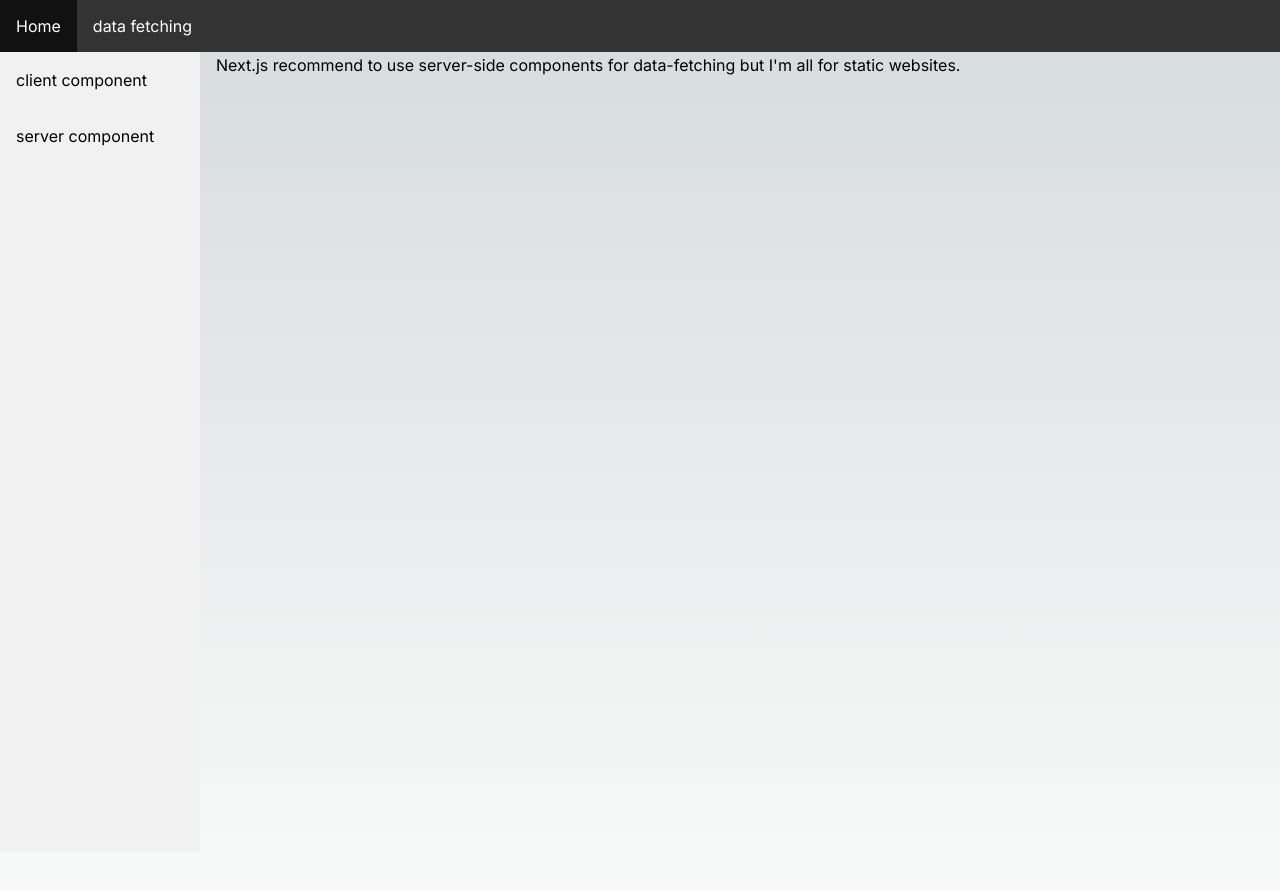
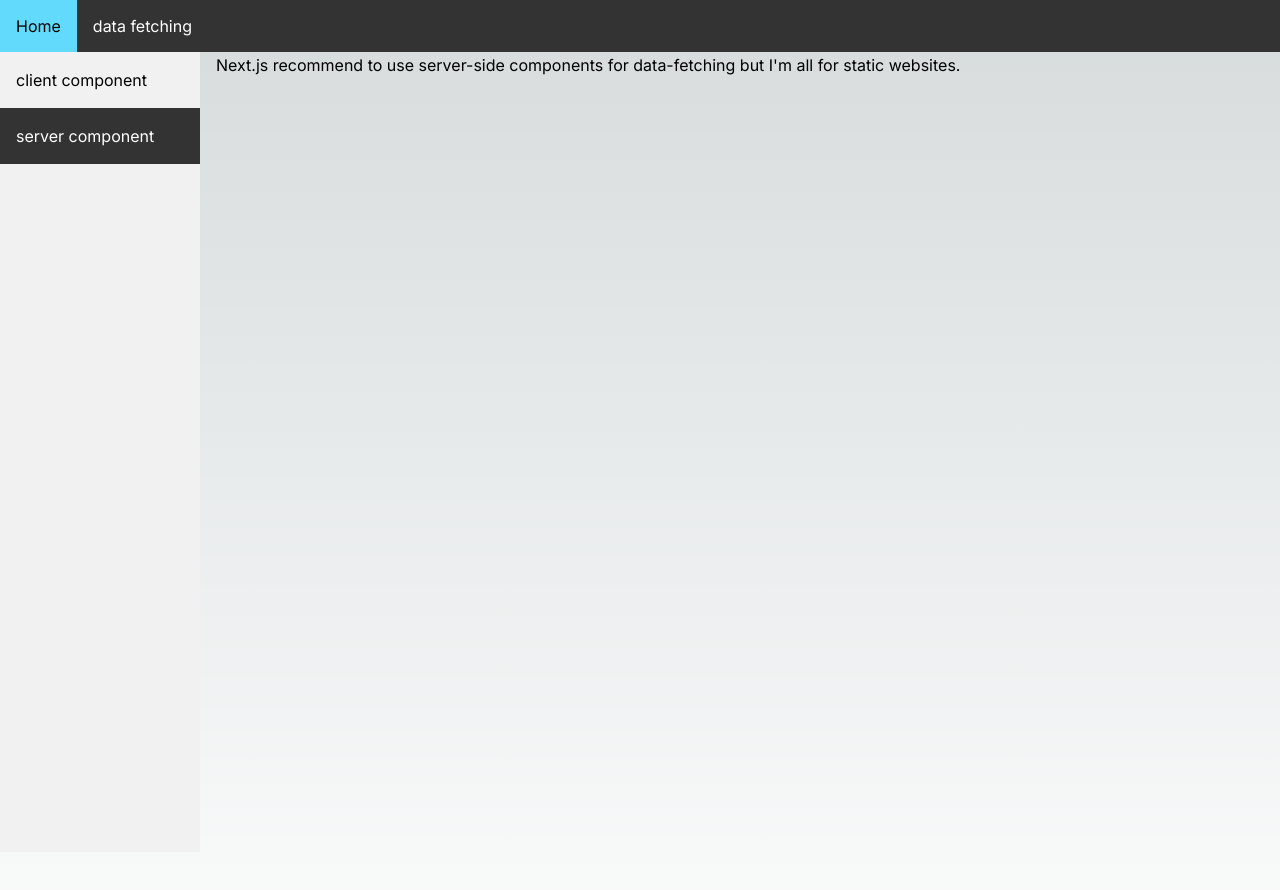
Before and after one commit to julien-sarik/nextjs-demo, a Next.js app: page /data-fetching/server-side in a window 1280 px wide. Shown: the top 890 px of the page. Built offline with nearby package versions, Linux system fonts and the light colour scheme.

Commit message:
use CSS modules

```diff
--- a/src/app/(client-components)/activableLink.tsx
+++ b/src/app/(client-components)/activableLink.tsx
@@ -2,8 +2,9 @@
 
 import Link from "next/link"
 import { usePathname } from "next/navigation"
+import styles from './styles.module.css'
 
 export default function ActivableLink({href, content}: { href: string, content: string}) {
     const pathname = usePathname()
-    return <Link className={`${pathname === '/' ? 'active' : ''}`} href={href}>{content}</Link>
+    return <Link className={`${pathname === href ? styles.active : ''}`} href={href}>{content}</Link>
 }
--- a/src/app/(client-components)/quote.tsx
+++ b/src/app/(client-components)/quote.tsx
@@ -1,10 +1,11 @@
 'use client'
 
 import useSWR from 'swr'
+import styles from './styles.module.css'
 
 const fetcher = (args: string) => fetch(args).then(res => res.json())
 
 export default function Quote() {
     const { data, error, isLoading } = useSWR('https://ron-swanson-quotes.herokuapp.com/v2/quotes', fetcher)
-    return <div className='quote'>{data}</div>
+    return <div className={styles.quote}>{data}</div>
 }
--- /dev/null
+++ b/src/app/(client-components)/styles.module.css
@@ -0,0 +1,8 @@
+.quote {
+  font-style: italic;
+}
+
+.active {
+  background-color: #333;
+  color: white !important;
+}
--- a/src/app/data-fetching/client-side/page.tsx
+++ b/src/app/data-fetching/client-side/page.tsx
@@ -2,8 +2,8 @@ import Quote from "../../(client-components)/quote";
 
 // `app/data-fetching/client-side/page.tsx` is the UI for the `/data-fetching/client-side` URL
 export default function Page() {
-    return <div className="content">
+    return <>
       <h1>Below is a client component that fetches data from https://ron-swanson-quotes.herokuapp.com/v2/quotes</h1>
       <Quote/>
-    </div>
+    </>
 }
--- a/src/app/data-fetching/layout.tsx
+++ b/src/app/data-fetching/layout.tsx
@@ -1,4 +1,5 @@
 import ActivableLink from "../(client-components)/activableLink"
+import styles from './styles.module.css'
 
 export default function DataFetchingLayout({
     children, // will be a page or nested layout
@@ -8,12 +9,12 @@ export default function DataFetchingLayout({
     return (
       <section>
         {/* <!-- The sidebar --> */}
-        <div className="sidebar">
+        <div className={styles.sidebar}>
           <ActivableLink href="/data-fetching/client-side" content="client component"></ActivableLink>
           <ActivableLink href="/data-fetching/server-side" content="server component"></ActivableLink>
         </div>
 
-        {children}
+        <div className={styles.content}>{children}</div>
       </section>
     )
   }
--- a/src/app/data-fetching/page.tsx
+++ b/src/app/data-fetching/page.tsx
@@ -1,6 +1,6 @@
 // `app/data-fetching/page.tsx` is the UI for the `/data-fetching` URL
 export default function Page() {
-    return <div className="content">
+    return <>
       <p>This section describe data-fetching patterns in Next.js.</p>
-    </div>
+    </>
 }
--- a/src/app/data-fetching/server-side/page.tsx
+++ b/src/app/data-fetching/server-side/page.tsx
@@ -1,6 +1,6 @@
 // `app/data-fetching/server-side/page.tsx` is the UI for the `/data-fetching/server-side` URL
 export default function Page() {
-    return <div className="content">
+    return <>
       <p>Next.js recommend to use server-side components for data-fetching but I&apos;m all for static websites.</p>
-    </div>
+    </>
 }
--- /dev/null
+++ b/src/app/data-fetching/styles.module.css
@@ -0,0 +1,50 @@
+ /* The side navigation menu */
+.sidebar {
+  margin: 0;
+  padding: 0;
+  width: 200px;
+  background-color: #f1f1f1;
+  position: fixed;
+  height: 100%;
+  overflow: auto;
+}
+
+/* Sidebar links */
+.sidebar a {
+  display: block;
+  color: black;
+  padding: 16px;
+  text-decoration: none;
+}
+
+/* Links on mouse-over */
+.sidebar a:hover:not(.active) {
+  background-color: #61dafb;
+  color: white;
+}
+
+/* Page content. The value of the margin-left property should match the value of the sidebar's width property */
+.content {
+  margin-left: 200px;
+  padding: 1px 16px;
+  height: 1000px;
+}
+
+/* On screens that are less than 700px wide, make the sidebar into a topbar */
+@media screen and (max-width: 700px) {
+  .sidebar {
+    width: 100%;
+    height: auto;
+    position: relative;
+  }
+  .sidebar a {float: left;}
+  .content {margin-left: 0;}
+}
+
+/* On screens that are less than 400px, display the bar vertically, instead of horizontally */
+@media screen and (max-width: 400px) {
+  .sidebar a {
+    text-align: center;
+    float: none;
+  }
+}
--- a/src/app/globals.css
+++ b/src/app/globals.css
@@ -25,92 +25,3 @@ body {
     )
     rgb(var(--background-start-rgb));
 }
-
-
-.menu ul {
-  list-style-type: none;
-  margin: 0;
-  padding: 0;
-  overflow: hidden;
-  background-color: #333;
-}
-
-.menu li {
-  float: left;
-}
-
-.menu li a {
-  display: block;
-  color: white;
-  text-align: center;
-  padding: 14px 16px;
-  text-decoration: none;
-}
-
-/* Change the link color to #111 (black) on hover */
-.menu li a:hover {
-  background-color: #111;
-}
-
-
- /* The side navigation menu */
- .sidebar {
-  margin: 0;
-  padding: 0;
-  width: 200px;
-  background-color: #f1f1f1;
-  position: fixed;
-  height: 100%;
-  overflow: auto;
-}
-
-/* Sidebar links */
-.sidebar a {
-  display: block;
-  color: black;
-  padding: 16px;
-  text-decoration: none;
-}
-
-/* Active/current link */
-.sidebar a.active {
-  background-color: #04AA6D;
-  color: white;
-}
-
-/* Links on mouse-over */
-.sidebar a:hover:not(.active) {
-  background-color: #555;
-  color: white;
-}
-
-/* Page content. The value of the margin-left property should match the value of the sidebar's width property */
-div.content {
-  margin-left: 200px;
-  padding: 1px 16px;
-  height: 1000px;
-}
-
-/* On screens that are less than 700px wide, make the sidebar into a topbar */
-@media screen and (max-width: 700px) {
-  .sidebar {
-    width: 100%;
-    height: auto;
-    position: relative;
-  }
-  .sidebar a {float: left;}
-  div.content {margin-left: 0;}
-}
-
-/* On screens that are less than 400px, display the bar vertically, instead of horizontally */
-@media screen and (max-width: 400px) {
-  .sidebar a {
-    text-align: center;
-    float: none;
-  }
-}
-
-
-.quote {
-  font-style: italic;
-}
--- a/src/app/layout.tsx
+++ b/src/app/layout.tsx
@@ -2,6 +2,7 @@ import type { Metadata } from 'next'
 import { Inter } from 'next/font/google'
 import './globals.css'
 import Link from 'next/link'
+import styles from './styles.module.css'
 
 const inter = Inter({ subsets: ['latin'] })
 
@@ -19,7 +20,7 @@ export default function RootLayout({
     <html lang="en">
       <body className={inter.className}>
         {/* root layout used accross the app */}
-        <nav className="menu">
+        <nav className={styles.menu}>
           <ul>
             <li><Link href="/">Home</Link></li>
             <li><Link href="/data-fetching">data fetching</Link></li>
--- /dev/null
+++ b/src/app/styles.module.css
@@ -0,0 +1,25 @@
+.menu ul {
+    list-style-type: none;
+    margin: 0;
+    padding: 0;
+    overflow: hidden;
+    background-color: #333;
+  }
+
+.menu li {
+  float: left;
+}
+
+.menu li a {
+  display: block;
+  color: white;
+  text-align: center;
+  padding: 14px 16px;
+  text-decoration: none;
+}
+
+/* Change the link color to #111 (black) on hover */
+.menu li a:hover {
+  background-color: #61dafb;
+  color: black;
+}
```
